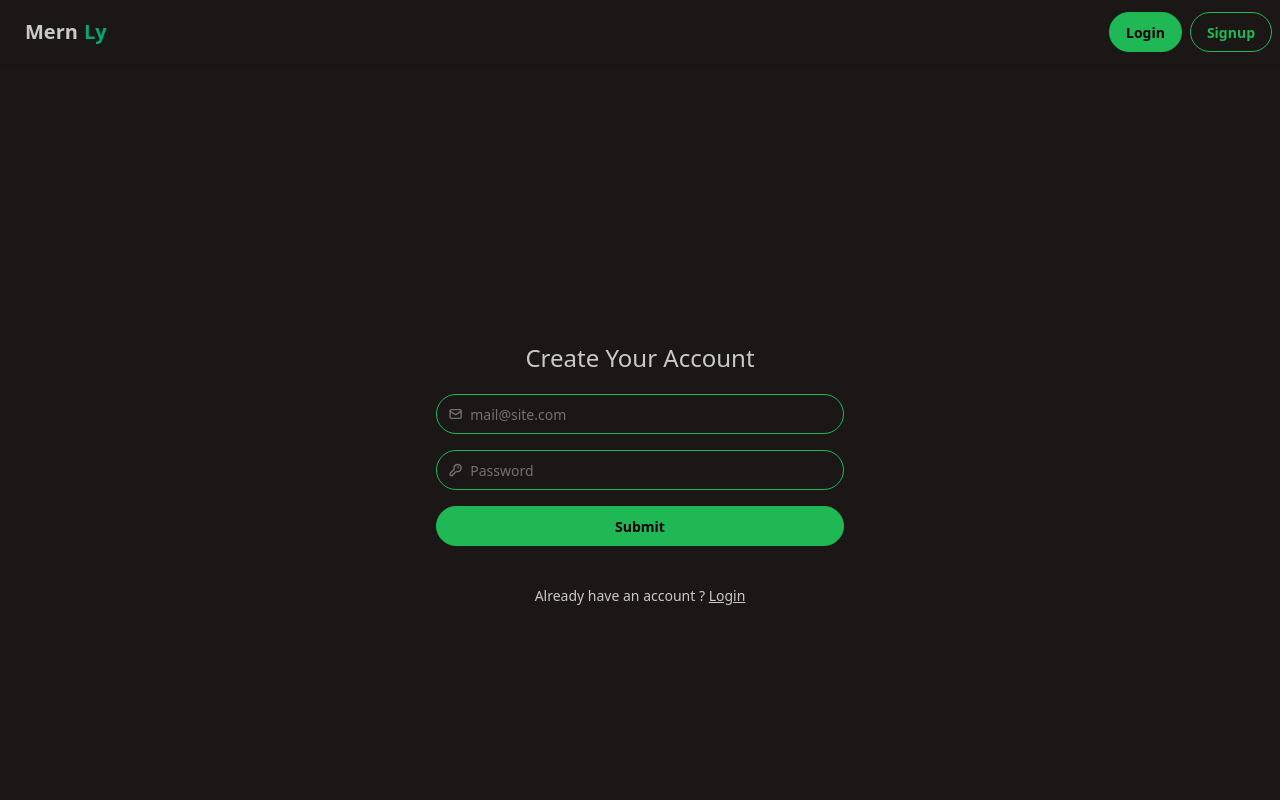
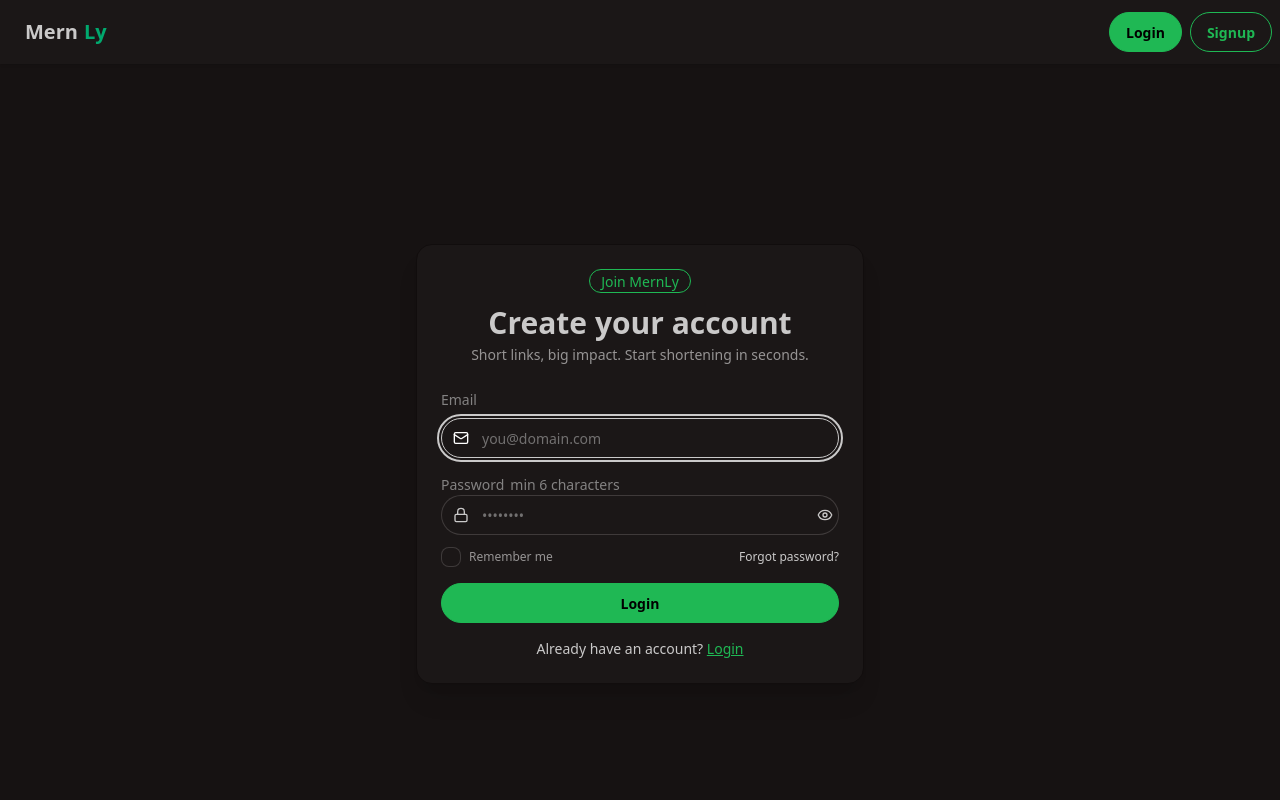
Before and after one commit to ankitjhagithub21/mern.ly, a React (Vite) app in the folder client/: page /register in a window 1280 px wide. Shown: the top 800 px of the page. Built offline with nearby package versions, Linux system fonts and the light colour scheme; no server answers.

Commit message:
auth page

```diff
--- a/client/src/components/AuthForm.jsx
+++ b/client/src/components/AuthForm.jsx
@@ -1,119 +1,128 @@
-import { useState } from "react"
-import {  useNavigate } from "react-router-dom"
-import {  useDispatch } from "react-redux"
+import { useState } from "react";
+import { useNavigate } from "react-router-dom";
+import { useDispatch } from "react-redux";
 import Loader from "./Loader";
 import toast from "react-hot-toast";
 import { setUser } from "../redux/authSlice";
-
+// Optional icons (install: npm i lucide-react)
+import { Mail, Lock, Eye, EyeOff } from "lucide-react";
 
 const baseUrl = `${import.meta.env.VITE_SERVER_URL}/api/auth`;
 
-const AuthForm = ({title,type}) => {
-    const [email,setEmail] = useState('')
-    const [password,setPassword] = useState('')
+const AuthForm = ({ title = "Login to your account", type = "login" }) => {
+  const [email, setEmail] = useState("");
+  const [password, setPassword] = useState("");
+  const [showPw, setShowPw] = useState(false);
+  const [isLoading, setIsLoading] = useState(false);
 
-    const [isLoading,setIsLoading] = useState(false)
+  const navigate = useNavigate();
+  const dispatch = useDispatch();
 
-    const navigate = useNavigate()
-    const dispatch = useDispatch()
+  const handleSubmit = async (e) => {
+    e.preventDefault();
 
-    const handleSubmit = async(e) => {
-        e.preventDefault();
-        setIsLoading(true)
-        try{
-            const res = await fetch(`${baseUrl}/${type}`,{
-                method:"POST",
-                headers:{
-                    "Content-Type":"application/json"
-                },
-                credentials:'include',
-                body:JSON.stringify({email,password})
-            })
+    setIsLoading(true);
+    try {
+      const res = await fetch(`${baseUrl}/${type}`, {
+        method: "POST",
+        headers: { "Content-Type": "application/json" },
+        credentials: "include",
+        body: JSON.stringify({ email, password }),
+      });
       const data = await res.json();
 
-            if(data.success){
-                toast.success(data.message)
-                setEmail('')
-                setPassword('')
-                dispatch(setUser(data.data))
-                navigate("/")
-
-            }else{
-                toast.error(data.message)
+      if (data.success) {
+        toast.success(data.message || "Logged in");
+        setEmail("");
+        setPassword("");
+        dispatch(setUser(data.data));
+        navigate("/");
+      } else {
+        toast.error(data.message || "Login failed");
       }
-        }catch(error){
-            console.log(error)
-            toast.error("Something went wrong !")
-        }finally{
-            setIsLoading(false)
+    } catch (error) {
+      console.error(error);
+      toast.error("Something went wrong!");
+    } finally {
+      setIsLoading(false);
     }
-    }
+  };
 
   return (
-        <form className='max-w-md p-5  w-full flex flex-col space-y-4' onSubmit={handleSubmit}>
-            <h1 className="text-center text-2xl mb-5">{title}</h1>
-            <div>
-                <label className="input input-primary validator w-full">
-                    <svg className="h-[1em] opacity-50" xmlns="http://www.w3.org/2000/svg" viewBox="0 0 24 24">
-                        <g
-                            strokeLinejoin="round"
-                            strokeLinecap="round"
-                            strokeWidth="2.5"
-                            fill="none"
-                            stroke="currentColor"
+    <form className="w-full mt-4 space-y-4" onSubmit={handleSubmit} noValidate>
+      {/* Email */}
+      <div className="form-control">
+        <label className="label mb-2" htmlFor="email">
+          <span className="label-text">Email</span>
+        </label>
+        <div className="relative">
+          <span className="absolute left-3 top-1/2 text-white z-10 -translate-y-1/2 ">
+            <Mail className="w-4 h-4"  />
+          </span>
+          <input
+            id="email"
+            type="email"
+            required
+            placeholder="you@domain.com"
+            className="input input-bordered w-full pl-10"
+            value={email}
+            onChange={(e) => setEmail(e.target.value)}
+            autoComplete="email"
+            autoFocus
+          />
+        </div>
+      </div>
+
+      {/* Password */}
+      <div className="form-control">
+        <label className="label" htmlFor="password">
+          <span className="label-text">Password</span>
+          <span className="label-text-alt">min 6 characters</span>
+        </label>
+        <div className="relative">
+          <span className="absolute left-3 top-1/2 -translate-y-1/2 z-10">
+            <Lock className="w-4 h-4"  />
+          </span>
+          <input
+            id="password"
+            type={showPw ? "text" : "password"}
+            required
+            minLength={6}
+            placeholder="••••••••"
+            className="input input-bordered w-full pl-10 pr-12"
+            value={password}
+            onChange={(e) => setPassword(e.target.value)}
+            autoComplete={type === "login" ? "current-password" : "new-password"}
+            title="Must be at least 6 characters"
+          />
+          <button
+            type="button"
+            className="absolute right-1.5 top-1/2 -translate-y-1/2 cursor-pointer"
+            onClick={() => setShowPw((s) => !s)}
+
           >
-                            <rect width="20" height="16" x="2" y="4" rx="2"></rect>
-                            <path d="m22 7-8.97 5.7a1.94 1.94 0 0 1-2.06 0L2 7"></path>
-                        </g>
-                    </svg>
-                    <input type="email" placeholder="mail@site.com" value={email} onChange={(e)=>setEmail(e.target.value)} required />
+            {showPw ? <EyeOff className="w-4 h-4" /> : <Eye className="w-4 h-4" />}
+          </button>
+        </div>
+        <div className="mt-3 flex items-center justify-between text-xs">
+          <label className="flex items-center gap-2 cursor-pointer">
+            <input type="checkbox" className="checkbox checkbox-sm rounded-lg" />
+            <span className="text-base-content/70">Remember me</span>
           </label>
+          <span className="link link-hover">
+            Forgot password?
+          </span>
+        </div>
+      </div>
 
-                <div className="validator-hint hidden">Enter valid email address</div>
-            </div>
-            <div>
-                <label className="input input-primary validator w-full">
-                    <svg className="h-[1em] opacity-50" xmlns="http://www.w3.org/2000/svg" viewBox="0 0 24 24">
-                        <g
-                            strokeLinejoin="round"
-                            strokeLinecap="round"
-                            strokeWidth="2.5"
-                            fill="none"
-                            stroke="currentColor"
-                        >
-                            <path
-                                d="M2.586 17.414A2 2 0 0 0 2 18.828V21a1 1 0 0 0 1 1h3a1 1 0 0 0 1-1v-1a1 1 0 0 1 1-1h1a1 1 0 0 0 1-1v-1a1 1 0 0 1 1-1h.172a2 2 0 0 0 1.414-.586l.814-.814a6.5 6.5 0 1 0-4-4z"
-                            ></path>
-                            <circle cx="16.5" cy="7.5" r=".5" fill="currentColor"></circle>
-                        </g>
-                    </svg>
-                    <input
-                        type="password"
-                        required
-                        placeholder="Password"
-                        minLength="6"
-                        value={password}
-                        onChange={(e)=>setPassword(e.target.value)}
-                        // pattern="(?=.*\d)(?=.*[a-z])(?=.*[A-Z]).{8,}"
-                        title="Must be atleast 6 characters"
-
-                    />
-                </label>
-                <p className="validator-hint hidden">
-                    Must be atleast 6 characters
-
-                </p>
-            </div>
-            <button className='btn btn-primary' type="submit" disabled={isLoading}>
-                {
-                    isLoading ? <Loader/> :'Submit'
-                }
+      <button className="btn btn-primary w-full" type="submit" disabled={isLoading}>
+        {isLoading ? <Loader /> : "Login"}
       </button>
 
-        </form>
 
 
-    )
-}
+    </form>
+  );
+};
 
-export default AuthForm
+export default AuthForm;
--- a/client/src/pages/LinksPage.jsx
+++ b/client/src/pages/LinksPage.jsx
@@ -256,6 +256,7 @@ const LinksPage = () => {
                     <th className="text-center">Clicks</th>
                     <th>Created</th>
                     <th className="text-right">Actions</th>
+
                   </tr>
                 </thead>
                 <tbody>
@@ -325,13 +326,7 @@ const LinksPage = () => {
                             >
                               <ExternalLink className="w-4 h-4" />
                             </a>
-                            <Link
-                              to={`/links/${item._id || ""}`}
-                              className="btn btn-ghost btn-xs tooltip"
-                              data-tip="Analytics"
-                            >
-                              <BarChart3 className="w-4 h-4" />
-                            </Link>
+
                           </div>
                         </td>
                       </tr>
--- a/client/src/pages/LoginPage.jsx
+++ b/client/src/pages/LoginPage.jsx
@@ -1,14 +1,34 @@
-import AuthForm from "../components/AuthForm"
-import {Link} from "react-router-dom"
+import React from "react";
+import AuthForm from "../components/AuthForm";
+import { Link } from "react-router-dom";
 
 const LoginPage = () => {
+  return (
+    <section className="min-h-[100svh] grid place-items-center bg-base-200 px-4">
+      <div className="card w-full max-w-md bg-base-100 shadow-xl border border-base-300">
+        <div className="card-body">
+          <div className="text-center">
+            <div className="badge badge-primary badge-outline mb-3">Welcome back</div>
+            <h1 className="card-title justify-center text-2xl sm:text-3xl">
+              Login to your account
+            </h1>
+            <p className="text-sm text-base-content/70 mt-1">
+              Short links, big impact. Let’s get you in.
+            </p>
+          </div>
 
-  return (
-    <div className='h-screen w-full flex flex-col gap-5 items-center justify-center p-5'>
-        <AuthForm title="Login to your account" type="login"/>
-         <p className="text-sm">Don't have an account ? <Link to={"/register"} className="underline">Register here</Link> </p>
-    </div>
-  )
-}
+          <AuthForm title="Login to your account" type="login" />
 
-export default LoginPage
+          <div className="text-center text-sm mt-2">
+            Don&apos;t have an account?{" "}
+            <Link to="/register" className="link link-primary">
+              Register here
+            </Link>
+          </div>
+        </div>
+      </div>
+    </section>
+  );
+};
+
+export default LoginPage;
--- a/client/src/pages/RegisterPage.jsx
+++ b/client/src/pages/RegisterPage.jsx
@@ -1,14 +1,34 @@
-import React from 'react'
-import AuthForm from '../components/AuthForm'
-import { Link } from 'react-router-dom'
+import React from "react";
+import AuthForm from "../components/AuthForm";
+import { Link } from "react-router-dom";
 
 const RegisterPage = () => {
   return (
-    <div className='h-screen w-full flex flex-col gap-5 items-center justify-center p-5'>
-        <AuthForm title="Create Your Account" type={"register"}/>
-         <p className="text-sm">Already have an account ? <Link to={"/login"} className="underline">Login</Link> </p>
-    </div>
-  )
-}
+    <section className="min-h-[100svh] grid place-items-center bg-base-200 px-4">
+      <div className="card w-full max-w-md bg-base-100 shadow-xl border border-base-300">
+        <div className="card-body">
+          <div className="text-center">
+            <div className="badge badge-primary badge-outline mb-3">Join MernLy</div>
+            <h1 className="card-title justify-center text-2xl sm:text-3xl">
+              Create your account
+            </h1>
+            <p className="text-sm text-base-content/70 mt-1">
+              Short links, big impact. Start shortening in seconds.
+            </p>
+          </div>
 
-export default RegisterPage
+          <AuthForm title="Create your account" type="register" />
+
+          <div className="text-center text-sm mt-2">
+            Already have an account?{" "}
+            <Link to="/login" className="link link-primary">
+              Login
+            </Link>
+          </div>
+        </div>
+      </div>
+    </section>
+  );
+};
+
+export default RegisterPage;
```
Lines whose indentation alone changed are shown as unchanged.
